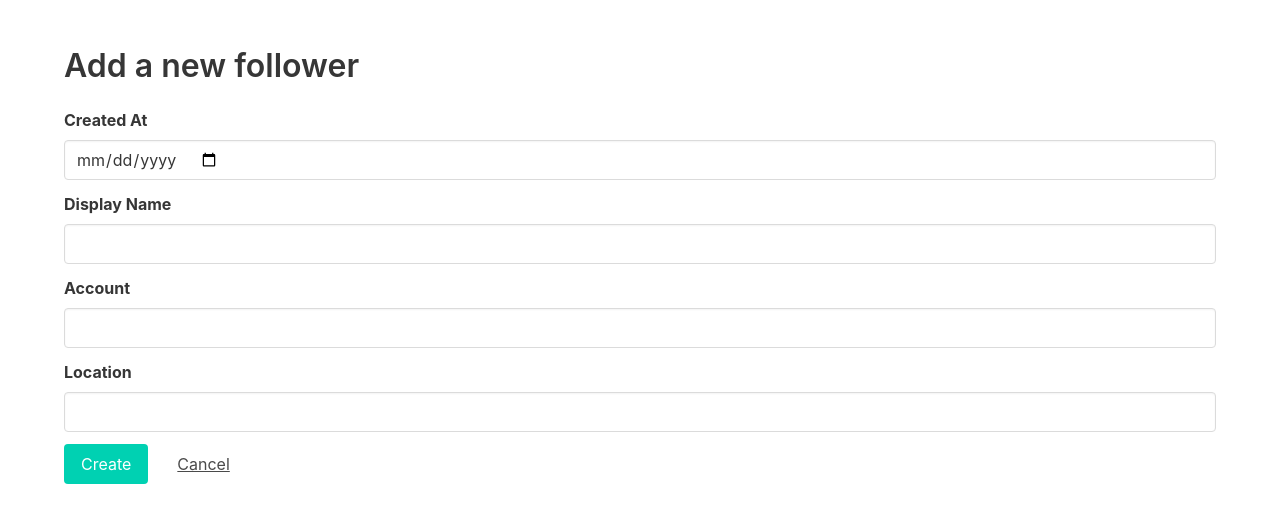
After one commit to spinning-fantasies/fedi-address-book, a Flask app: page /add_follower in a window 1280 px wide. The commit adds this page. Shown: the top 531 px of the page. Run offline with Flask 3, Linux system fonts and the light colour scheme.

Commit message:
add_follower

```diff
--- a/main.py
+++ b/main.py
@@ -1,4 +1,4 @@
-from flask import Flask, render_template, request
+from flask import Flask, render_template, request, redirect, url_for
 import sqlite3
 
 app = Flask(__name__)
@@ -25,6 +25,26 @@ def index():
 
     conn.close()
     return render_template('index.html', followers=followers)
+
+@app.route('/add_follower', methods=['GET', 'POST'])
+def add_follower():
+    if request.method == 'POST':
+        created_at = request.form['created_at']
+        display_name = request.form['display_name']
+        account = request.form['acct']
+        location = request.form['location']
+
+        conn = sqlite3.connect('followers.db')
+        cursor = conn.cursor()
+        cursor.execute('INSERT INTO followers (created_at, display_name, acct, location) VALUES (?, ?, ?, ?)',
+                       (created_at, display_name, account, location))
+        conn.commit()
+        conn.close()
+
+        return redirect(url_for('index'))
+
+    return render_template('add_follower.html')
+
 
 @app.route('/edit/<int:id>', methods=['GET', 'POST'])
 def edit(id):
--- /dev/null
+++ b/templates/add_follower.html
@@ -0,0 +1,48 @@
+<!DOCTYPE html>
+<html>
+<head>
+    <title>Create Follower</title>
+    <link rel="stylesheet" href="https://cdnjs.cloudflare.com/ajax/libs/bulma/0.9.3/css/bulma.min.css">
+</head>
+<body>
+    <section class="section">
+        <div class="container">
+            <h1 class="title">Add a new follower</h1>
+            <form method="POST">
+                <div class="field">
+                    <label class="label"> Created At</label>
+                    <div class="control">
+                        <input class="input" type="date" name="created_at" required>
+                    </div>
+                </div>
+                <div class="field">
+                    <label class="label">Display Name</label>
+                    <div class="control">
+                        <input class="input" name="display_name" required></input>
+                    </div>
+                </div>
+                <div class="field">
+                    <label class="label">Account</label>
+                    <div class="control">
+                        <input class="input" type="text" name="acct" required>
+                    </div>
+                </div>
+                <div class="field">
+                    <label class="label">Location</label>
+                    <div class="control">
+                        <input class="input" type="text" name="location" required>
+                    </div>
+                </div>
+                <div class="field is-grouped">
+                    <div class="control">
+                        <button class="button is-primary" type="submit">Create</button>
+                    </div>
+                    <div class="control">
+                        <a class="button is-text" href="{{ url_for('index') }}">Cancel</a>
+                    </div>
+                </div>
+            </form>
+        </div>
+    </section>
+</body>
+</html>
--- a/templates/index.html
+++ b/templates/index.html
@@ -9,6 +9,7 @@
     <section class="section">
         <div class="container">
             <h1 class="title">Fediverse Address Book</h1>
+            <a class="button is-primary" href="{{ url_for('add_follower') }}">New follower</a><br>
             <table class="table is-bordered is-fullwidth">
                 <thead>
                     <tr>
```
